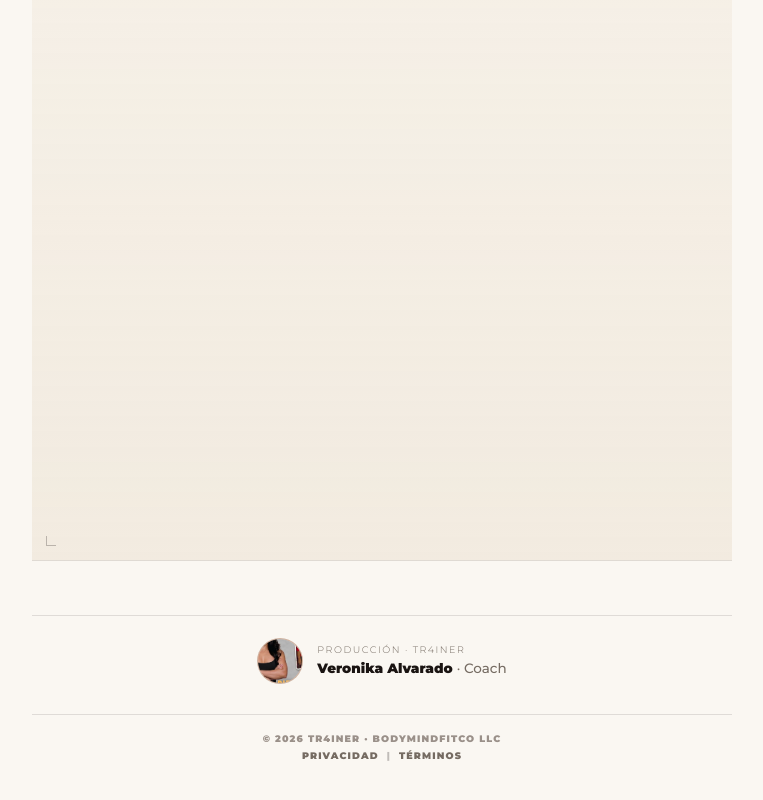
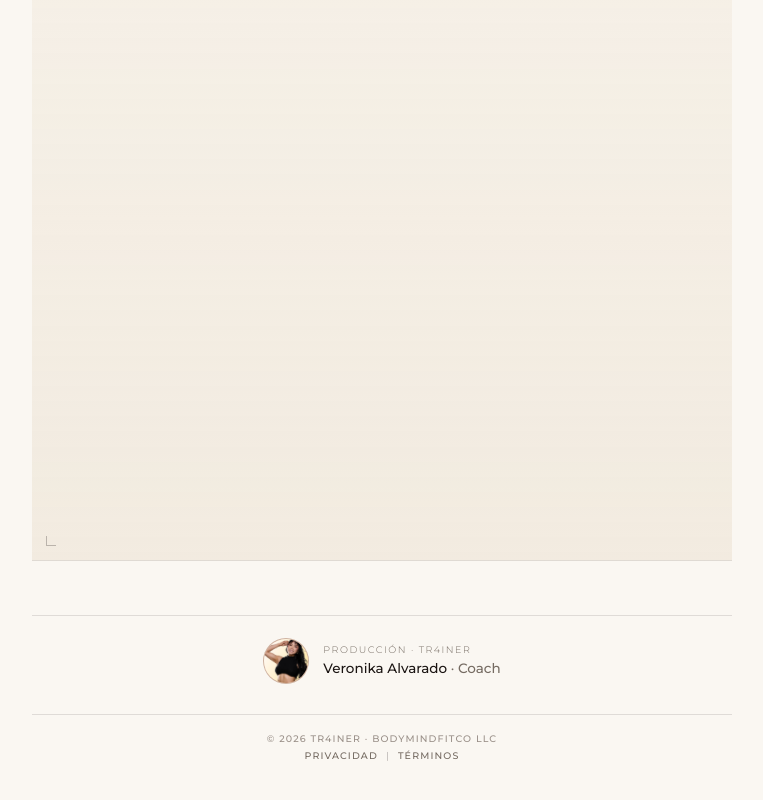
Before and after one commit to gcessar/tr4iner-funnels, a plain HTML site: page registro-typeform-flor-va.html in a window 1280 px wide. Shown: the part 1500-2300 px from the top of the page, without its empty margins (258-1021 px from the left). Drawn offline with Linux system fonts and the light colour scheme; a script that the page names is missing.

Commit message:
fix(va): igualar estilos locales y produccion

```diff
--- a/assets/va/va-theme.css
+++ b/assets/va/va-theme.css
@@ -37,7 +37,7 @@ html.va-context body :is(button, .cta, .calendar-button, .mobile-book, .sticky-a
 body.va-theme :is(.masthead, .flor-masthead, .kicker, .status, .section-label, .case-mark, .video-label, .cta-kicker, .fine-print),
 html.va-context body :is(.masthead, .flor-masthead, .kicker, .status, .section-label, .case-mark, .video-label, .cta-kicker, .fine-print) {
   font-family: var(--mono);
-  font-weight: 900;
+  font-weight: 500;
 }
 
 body.va-theme .trust-avatar img[src*="caso-veronika"] {
@@ -47,7 +47,7 @@ body.va-theme .trust-avatar img[src*="caso-veronika"] {
 
 body.va-theme .trust-avatar img[src*="vero-perfil-footer"] {
   object-position: 50% 18%;
-  transform: scale(2.2);
+  transform: scale(1.55);
   transform-origin: 50% 18%;
 }
 
--- a/registro-typeform-flor-va.html
+++ b/registro-typeform-flor-va.html
@@ -114,7 +114,7 @@
       white-space: nowrap;
     }
 
-    .flor-masthead-brand { color: var(--ink); font-weight: 600; }
+    .flor-masthead-brand { color: var(--ink); font-weight: 500; }
     .flor-masthead-date { color: var(--muted); font-weight: 400; }
 
     .flor-masthead-date::before {
@@ -185,7 +185,7 @@
 
     .dek strong {
       color: var(--ink);
-      font-weight: 700;
+      font-weight: 500;
     }
 
     .conversion-strip {
@@ -587,7 +587,7 @@
     .trust-name {
       color: var(--ink);
       font-size: 13.5px;
-      font-weight: 600;
+      font-weight: 500;
       line-height: 1.35;
     }
 
@@ -760,7 +760,7 @@
       .video-label { align-items: flex-start; flex-direction: column; }
     }
   </style>
-  <link rel="stylesheet" href="/assets/va/va-theme.css" />
+  <link rel="stylesheet" href="/assets/va/va-theme.css?v=20260723-1" />
 </head>
 
 <body class="va-theme">
@@ -821,9 +821,9 @@
       <div class="trust">
         <div class="trust-avatar">
           <img
-            src="/assets/va/caso-veronika.jpg"
-            width="46"
-            height="46"
+            src="/assets/va/vero-perfil-footer.webp"
+            width="700"
+            height="700"
             loading="lazy"
             alt="Veronika Alvarado"
           />
```
Also changed, not shown: calendly-confirma/index.html (+1 -1 lines), calendly-va/index.html (+3 -2 lines), casos-de-estudio-va/index.html (+1 -1 lines), fit4-va/index.html (+2 -2 lines).
